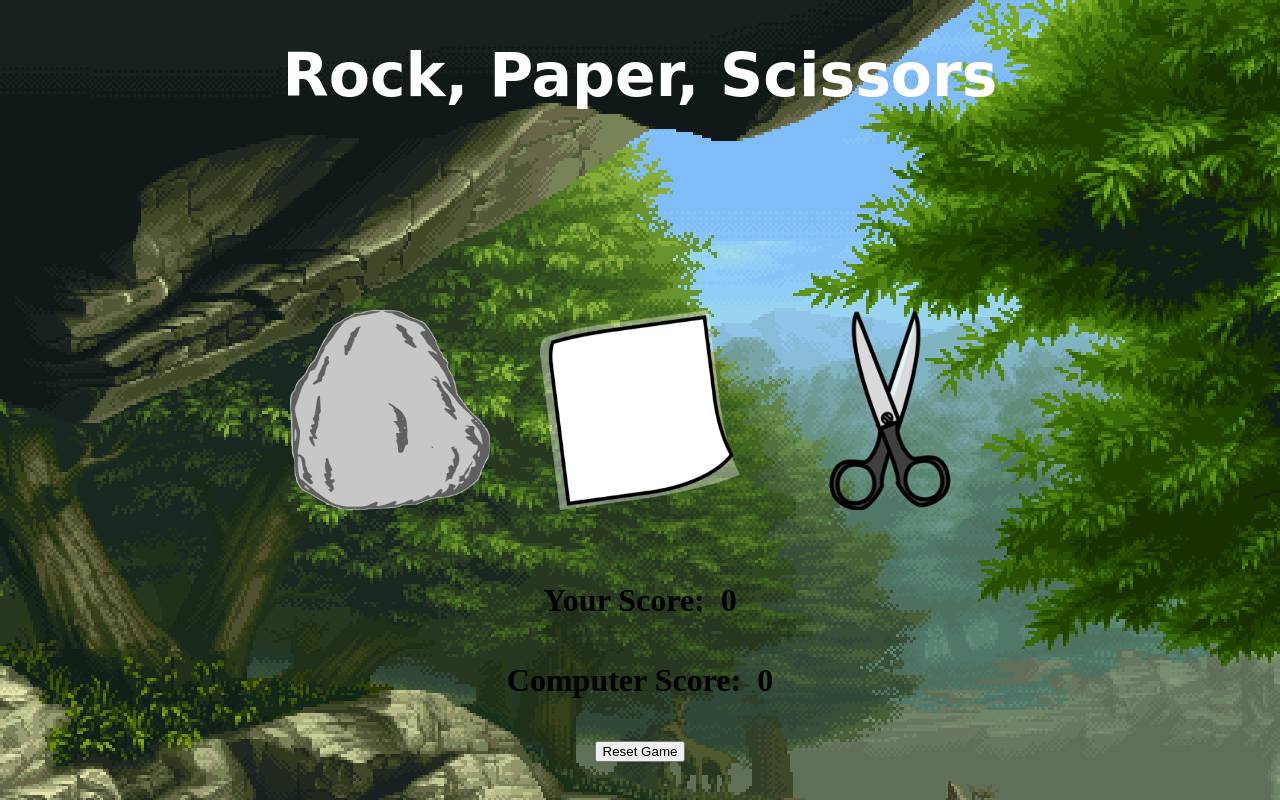
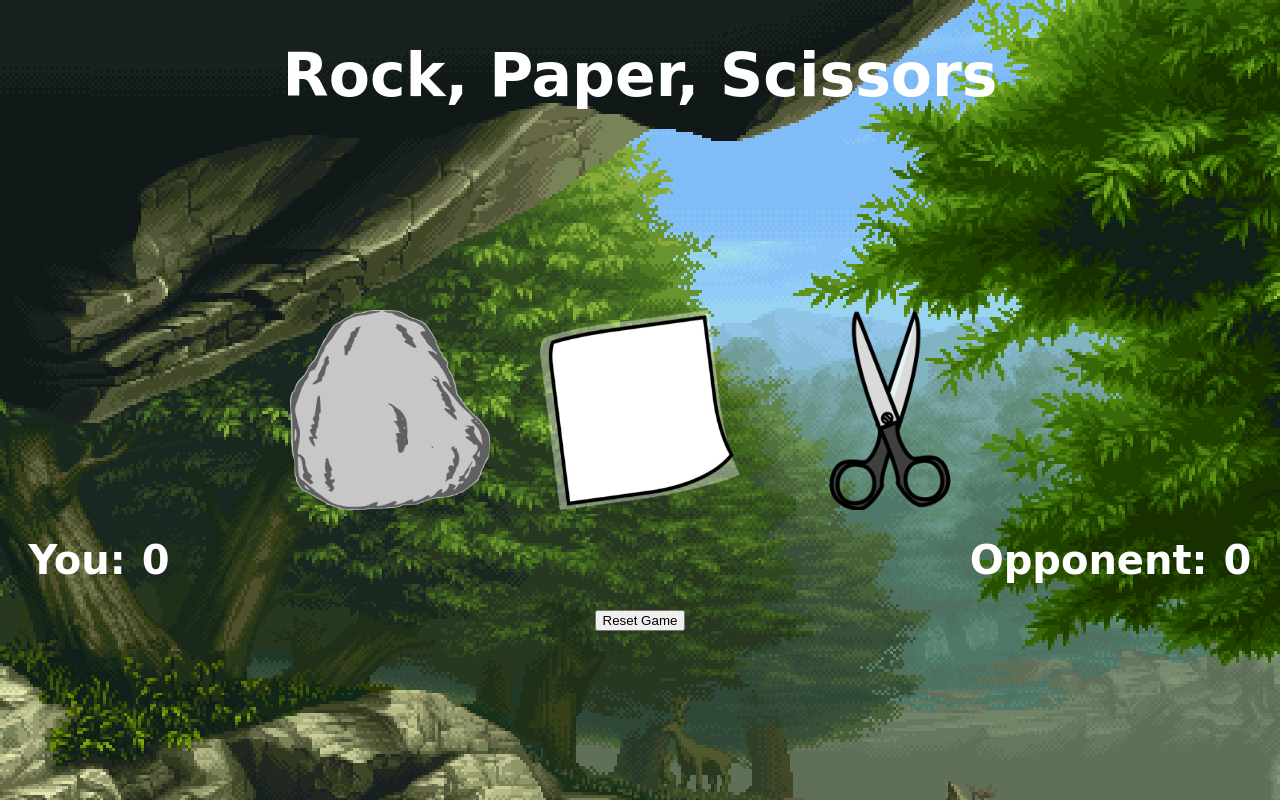
Before and after one commit to colincherney/rock-paper-scissors, a plain HTML site: page index.html in a window 1280 px wide. Drawn offline with Linux system fonts and the light colour scheme; a web font is replaced by a local one.

Commit message:
Changed Scoreboard Styling

```diff
--- a/index.html
+++ b/index.html
@@ -14,6 +14,8 @@
   </head>
   <body>
     <h1 class="header">Rock, Paper, Scissors</h1>
+
+    <!-- Buttons -->
     <div class="buttons">
       <img
         onclick="playGame('rock')"
@@ -35,17 +37,18 @@
       />
     </div>
 
+    <!-- Scoreboard -->
+    <div class="scoreboard">
       <div class="playerScore">
-      <h1>Your Score:</h1>
+        <h1>You:</h1>
         <h1 id="playerScoreUpdate">0</h1>
       </div>
       <div class="computerScore">
-      <h1>Computer Score:</h1>
+        <h1>Opponent:</h1>
         <h1 id="computerScoreUpdate">0</h1>
       </div>
-    <div class="gameOutcome">
-      <h1 id="outcome"></h1>
     </div>
+
     <div class="reset">
       <button onclick="resetGame()">Reset Game</button>
     </div>
--- a/style.css
+++ b/style.css
@@ -20,26 +20,6 @@ body {
   transform: scale(1.5);
 }
 
-.playerScore {
-  display: flex;
-  gap: 1rem;
-  justify-content: center;
-  margin-top: 50px;
-}
-
-.computerScore {
-  display: flex;
-  gap: 1rem;
-  justify-content: center;
-}
-
-.roundOutcome {
-  display: flex;
-  gap: 1rem;
-  align-items: center;
-  justify-content: center;
-}
-
 .reset {
   display: flex;
   justify-content: center;
@@ -52,3 +32,22 @@ body {
   font-size: 60px;
   color: white;
 }
+
+.scoreboard {
+  display: flex;
+  justify-content: center;
+  font-family: "Chela One", cursive;
+  gap: 50rem;
+  color: white;
+  font-size: 20px;
+}
+
+.playerScore {
+  display: flex;
+  gap: 1rem;
+}
+
+.computerScore {
+  display: flex;
+  gap: 1rem;
+}
```
Lines whose indentation alone changed are shown as unchanged.
